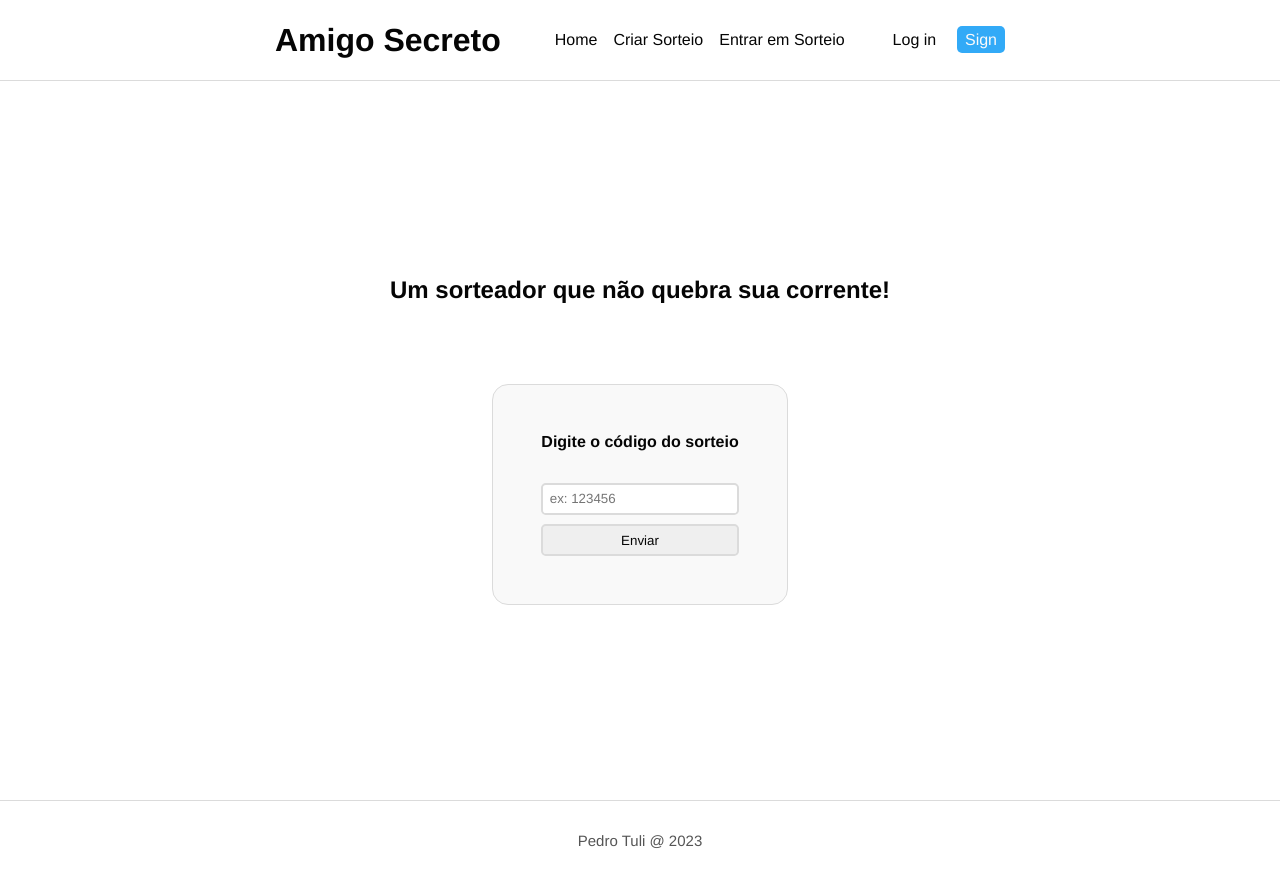
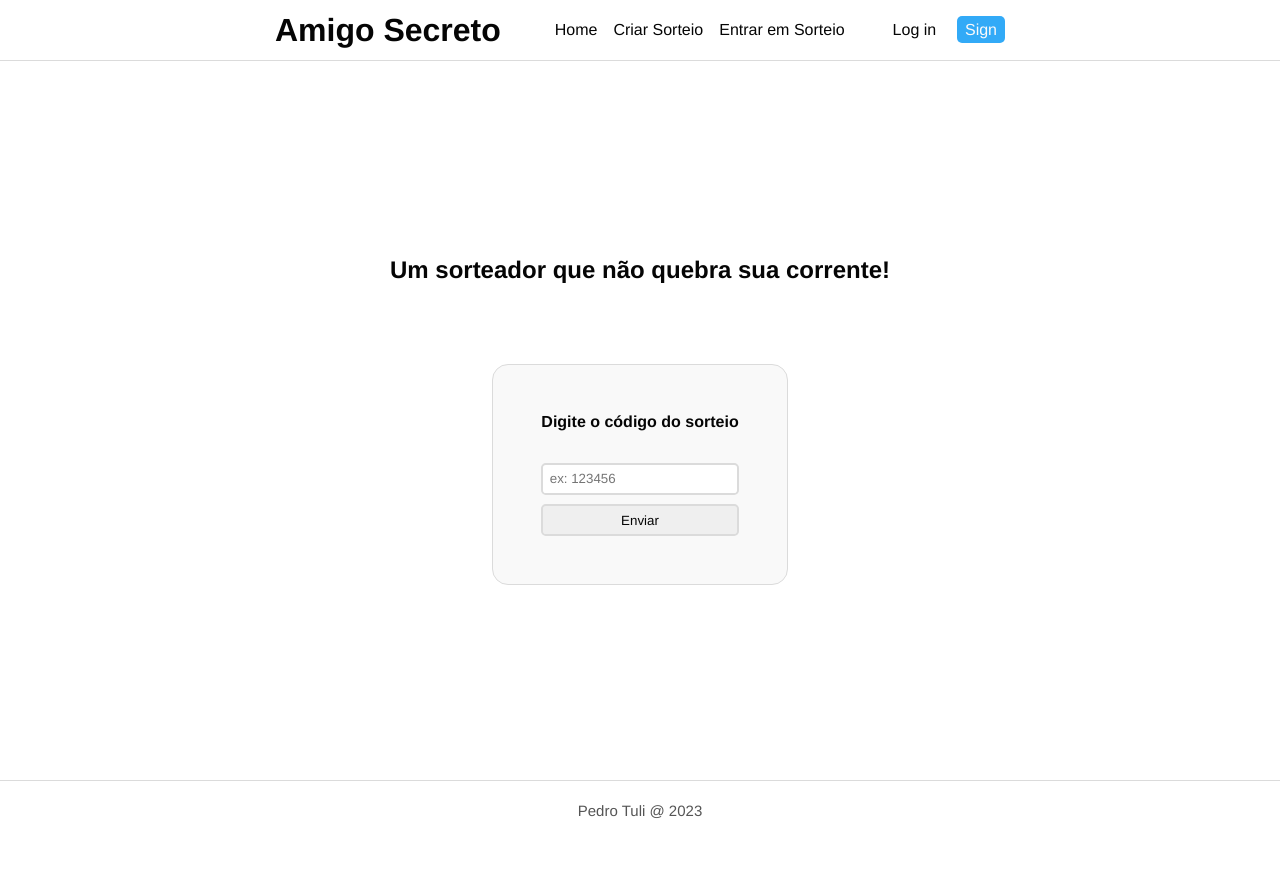
Before and after one commit to Peterttd/amigo-secreto, a plain HTML site: page index.html in a window 1280 px wide. After the commit the page ends 840 px from the top, so only its background shows below. Drawn offline with Linux system fonts and the light colour scheme.

Commit message:
arqivo js

```diff
--- a/css/styles.css
+++ b/css/styles.css
@@ -9,7 +9,7 @@
 
 header {
     width: 100%;
-    height: 10vh;
+    height: 60px;
 
     display: flex;
     gap: 1rem;
@@ -88,7 +88,7 @@ main h2 {
 
 footer {
     border-top: 1px solid #dbdbdb;
-    height: 10vh;
+    height: 60px;
 
     display: flex;
     align-items: center;
--- a/index.html
+++ b/index.html
@@ -6,6 +6,7 @@
     <meta name="viewport" content="width=device-width, initial-scale=1.0">
     <title>Amigo Secreto</title>
     <link rel="stylesheet" href="css/styles.css">
+    <script src="js/scripts.js"></script>
 </head>
 
 <body>
```
Also changed, not shown: js/scripts.js (added).
